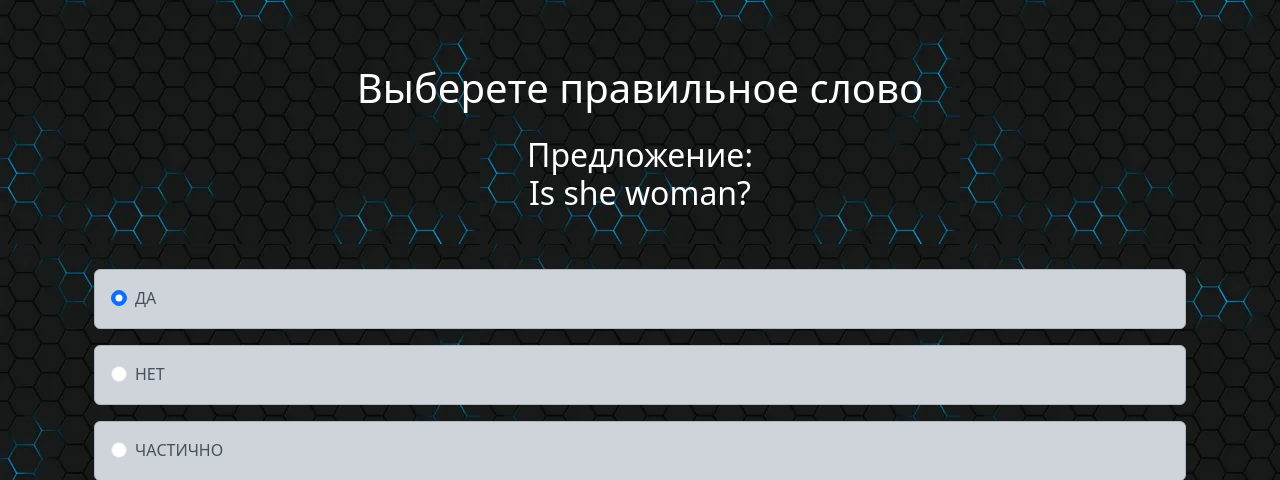
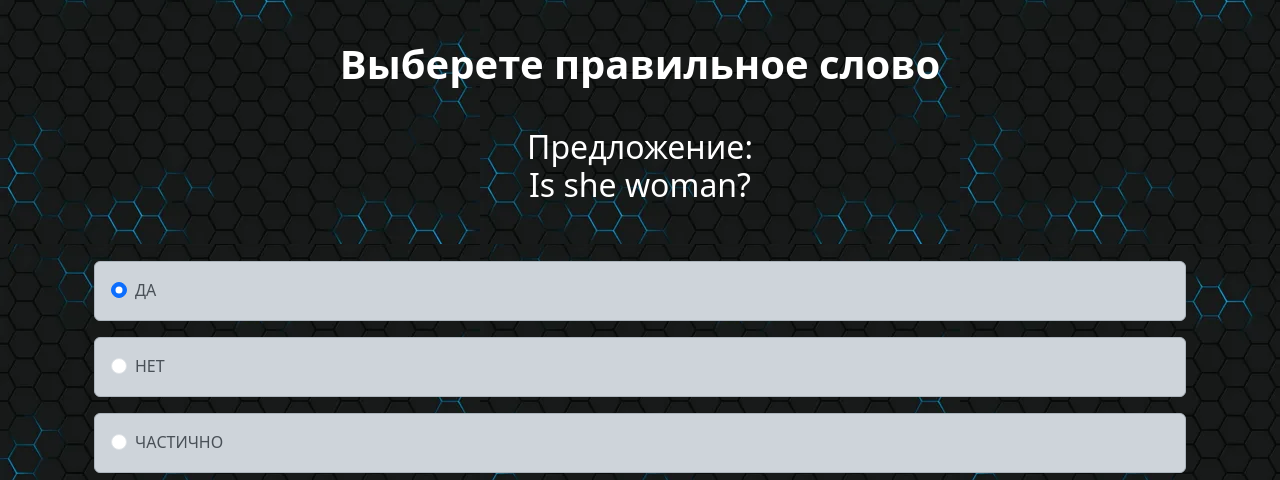
Before and after one commit to KlimentFis/Our_Diploma, a Django app: page /check_word/ in a window 1280 px wide. Shown: the part 56-536 px from the top of the page. Run offline with Django 3.2, Linux system fonts and the light colour scheme; a user stored in the database is signed in.

Commit message:
Добавлена плашка с ником

```diff
--- a/src/Diploma/LanguageTest/templates/LetterVerification.html
+++ b/src/Diploma/LanguageTest/templates/LetterVerification.html
@@ -19,7 +19,7 @@
         }
     </style>
     <div class="container" style="text-align: center;">
-        <h1 class="white-text first-text">Письмо</h1>
+        <h1 class="white-text first-text" style="margin-bottom: 40px;"><strong>Письмо</strong></h1>
         <textarea name="" id="" style="border-radius: 10px;"></textarea>
 
         <button type="button" class="btn btn-success">Проверить текст</button>
--- a/src/Diploma/LanguageTest/templates/UserList.html
+++ b/src/Diploma/LanguageTest/templates/UserList.html
@@ -7,7 +7,7 @@
 </style>
 
 <div class="container">
-    <h1 class="white-text first-text" style="text-align: center;">Список пользователей</h1>
+    <h1 class="white-text first-text" style="text-align: center; margin-bottom: 40px;">Список пользователей</h1>
     {% for user in users %}
         <div class="alert {% if forloop.counter|divisibleby:2 %}alert-success {% else %}alert-danger {% endif %}" role="alert">
             <h4>
--- a/src/Diploma/LanguageTest/templates/base.html
+++ b/src/Diploma/LanguageTest/templates/base.html
@@ -94,7 +94,7 @@
         }
         .first-text {
             text-align: center;
-            padding-top:40px
+            margin-top: 40px;
         }
     </style>
   <body>
--- a/src/Diploma/LanguageTest/templates/links.html
+++ b/src/Diploma/LanguageTest/templates/links.html
@@ -9,7 +9,7 @@
                     <div class="col">
                         <div class="card shadow-sm">
                             {% load static %}
-                            <img class="img" src="{% static 'English.png' %}" alt="">
+                            <img class="img" src="{% static 'Duolingo-Logo-2019-present.jpg' %}" alt="">
                             <div class="card-body">
                             <h2 class="card-text">Duolingo <br>- Сайт и мобильное приложение для изучения инностранных языков</h2>
                         </div>
--- a/src/Diploma/LanguageTest/templates/profile.html
+++ b/src/Diploma/LanguageTest/templates/profile.html
@@ -2,7 +2,7 @@
 
 {% block content %}
     <div class="container">
-        <h1 class="white-text first-text" style="text-align: center; margin: 50px 0;">Личный профиль</h1>
+        <h1 class="white-text first-text" style="margin-bottom: 40px;">Личный профиль <br>{{request.user.username}}</h1>
         <div style="background-color: grey; width: 310px; border: 5px solid black; border-radius: 25px; margin: 0 auto;">
             <img src="https://storage.googleapis.com/multi-static-content/previews/artage-io-thumb-198da939ef8b67952b65bebae63855c4.png" alt="" style="height:300px;">
         </div>
--- a/src/Diploma/LanguageTest/templates/selectWord.html
+++ b/src/Diploma/LanguageTest/templates/selectWord.html
@@ -1,8 +1,8 @@
 {% extends 'base.html' %}
 {% block content %}
 <div class="container">
-        <div class="container mt-5 pt-3">
-        <h1 class="text-white text-center display-6"><strong>Выберете правильное слово</strong></h1>
+        <div class="container">
+        <h1 class="white-text first-text" style="margin-bottom: 40px;"><strong>Выберете правильное слово</strong></h1>
         <h2 class="text-white text-center mt-4">Предложение:<br> Is she woman?</h2>
         <!-- Остальная часть кода... -->
         </div>
--- a/src/Diploma/LanguageTest/views.py
+++ b/src/Diploma/LanguageTest/views.py
@@ -102,7 +102,7 @@ def check_word(request):
 
 @login_required
 def userList(request):
-    users = User.objects.filter(is_staff=False)
+    users = User.objects.filter(is_staff=False).exclude(username=request.user.username)
     context = {
         'users': users
     }
```
Also changed, not shown: src/Diploma/static/duo_io.jpg (deleted).
